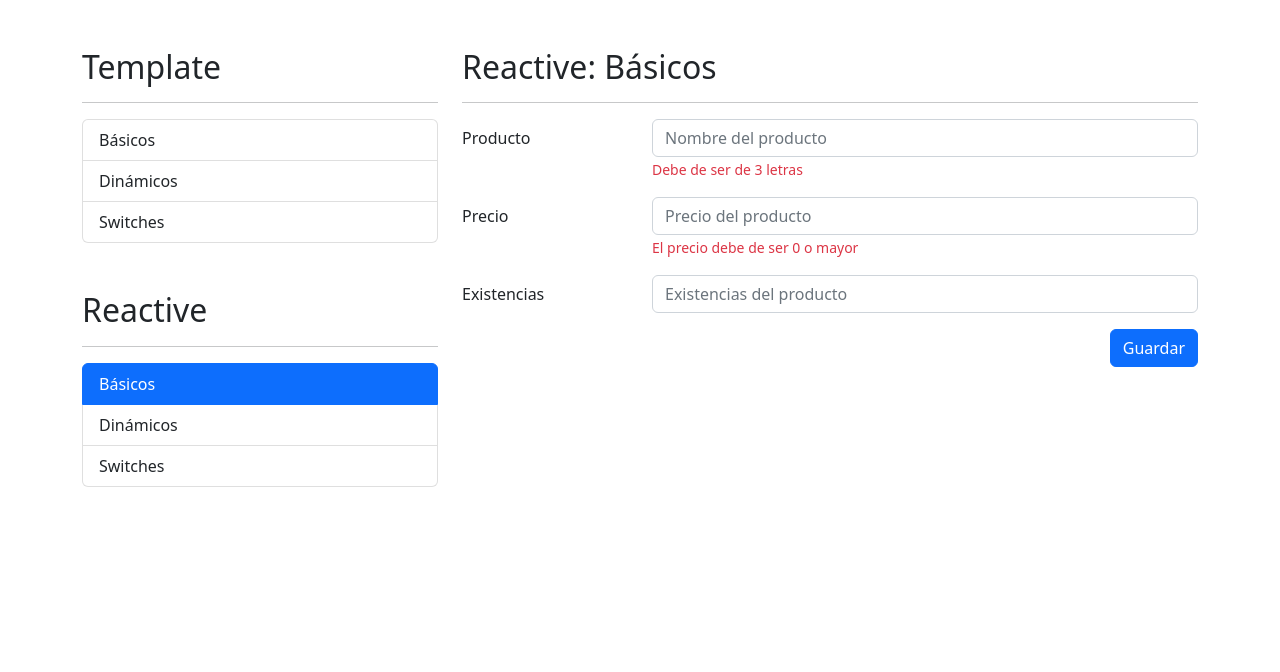
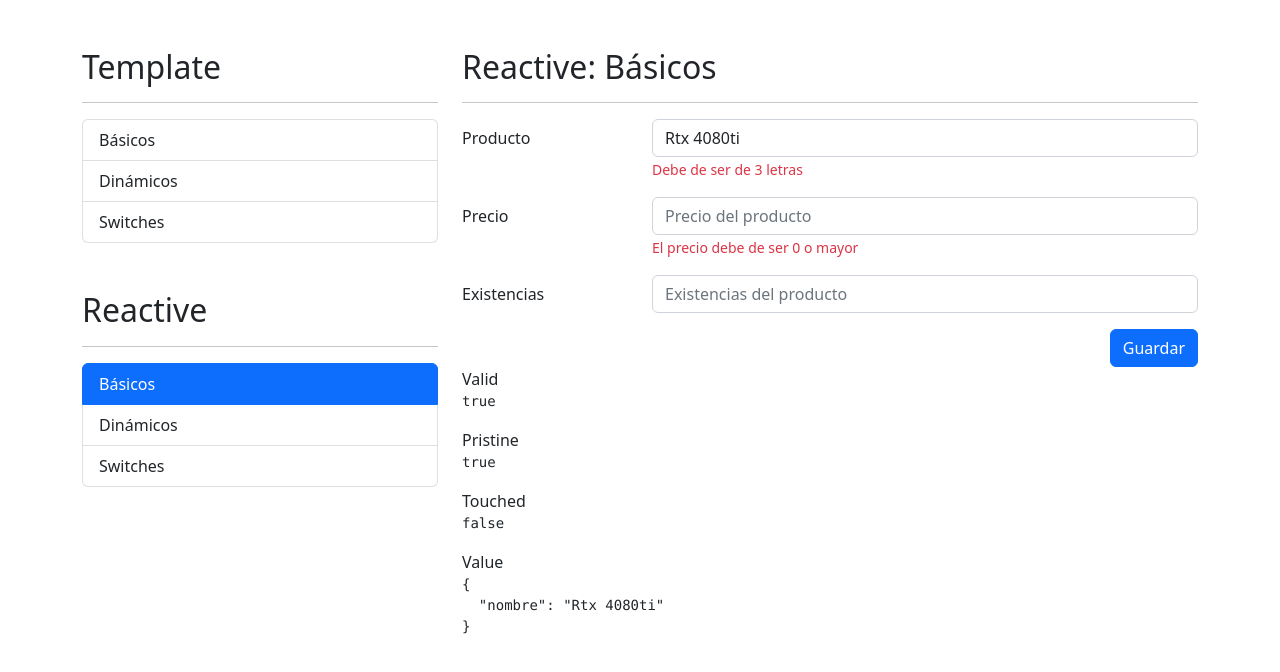
Before and after one commit to lelequinter/06-formulariosApp, an Angular app: page /reactive/basicos in a window 1280 px wide. Shown: the top 672 px of the page. Built offline with nearby package versions, Linux system fonts and the light colour scheme.

Commit message:
Primeros pasos en formularios reactivos

```diff
--- a/src/app/reactive/basicos/basicos.component.html
+++ b/src/app/reactive/basicos/basicos.component.html
@@ -3,7 +3,7 @@
 
 <div class="row">
   <div class="col">
-    <form autocomplete="off">
+    <form [formGroup]="miFormulario" autocomplete="off">
       <!-- Campo de producto -->
       <div class="mb-3 row">
         <label class="col-sm-3 col-form-label">Producto</label>
@@ -11,6 +11,7 @@
           <input
             type="text"
             class="form-control"
+            formControlName="nombre"
             placeholder="Nombre del producto"
           />
           <span class="form-text text-danger">
@@ -58,7 +59,7 @@
   </div>
 </div>
 
-<!-- <div class="rom">
+<div class="rom">
   <div class="col">
     <span>Valid</span>
     <pre>{{ miFormulario.valid | json }}</pre>
@@ -72,4 +73,4 @@
     <span>Value</span>
     <pre>{{ miFormulario.value | json }}</pre>
   </div>
-</div> -->
+</div>
--- a/src/app/reactive/basicos/basicos.component.ts
+++ b/src/app/reactive/basicos/basicos.component.ts
@@ -1,4 +1,5 @@
 import { Component, OnInit } from '@angular/core';
+import { FormGroup, FormControl } from '@angular/forms';
 
 @Component({
   selector: 'app-basicos',
@@ -8,6 +9,10 @@
 })
 export class BasicosComponent implements OnInit {
 
+  miFormulario: FormGroup = new FormGroup({
+    nombre: new FormControl('Rtx 4080ti')
+  });
+
   constructor() { }
 
   ngOnInit(): void {
--- a/src/app/reactive/reactive.module.ts
+++ b/src/app/reactive/reactive.module.ts
@@ -1,6 +1,6 @@
 import { NgModule } from '@angular/core';
 import { CommonModule } from '@angular/common';
-import { FormsModule } from '@angular/forms';
+import { ReactiveFormsModule } from '@angular/forms';
 
 import { ReactiveRoutingModule } from './reactive-routing.module';
 import { BasicosComponent } from './basicos/basicos.component';
@@ -16,8 +16,8 @@
   ],
   imports: [
     CommonModule,
-    FormsModule,
     ReactiveRoutingModule,
+    ReactiveFormsModule
   ]
 })
 export class ReactiveModule { }
```
